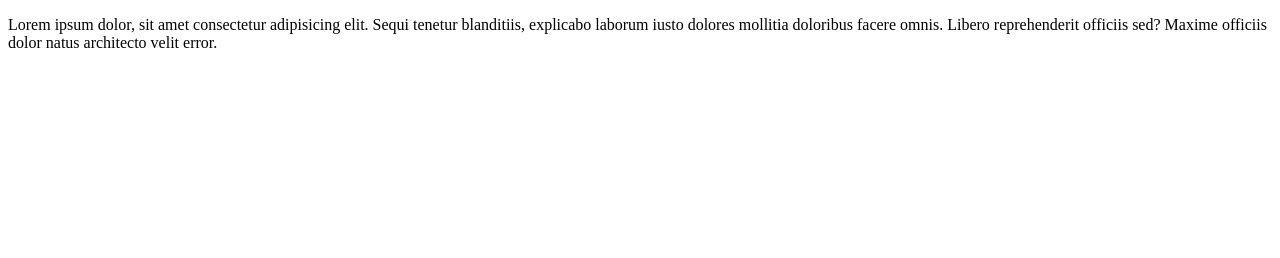
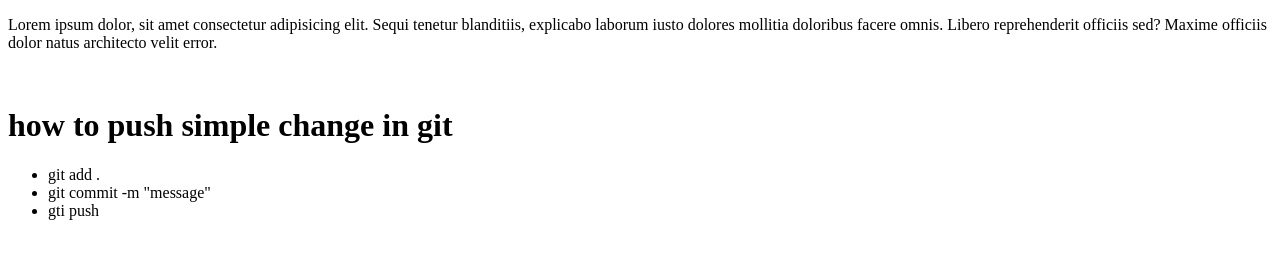
Before and after one commit to fatemaDiba/gitHub-course, a plain HTML site: page second.html in a window 1280 px wide. Drawn offline with Linux system fonts and the light colour scheme.

Commit message:
added some change

```diff
--- a/second.html
+++ b/second.html
@@ -7,5 +7,13 @@
 </head>
 <body>
     <p>Lorem ipsum dolor, sit amet consectetur adipisicing elit. Sequi tenetur blanditiis, explicabo laborum iusto dolores mollitia doloribus facere omnis. Libero reprehenderit officiis sed? Maxime officiis dolor natus architecto velit error.</p>
+    <br>
+    <h1>how to push simple change in git</h1>
+    <ul>
+        <li>git add .</li>
+        <li>git commit -m "message"</li>
+        <li>gti push</li>
+    </ul>
+
 </body>
 </html>
```
